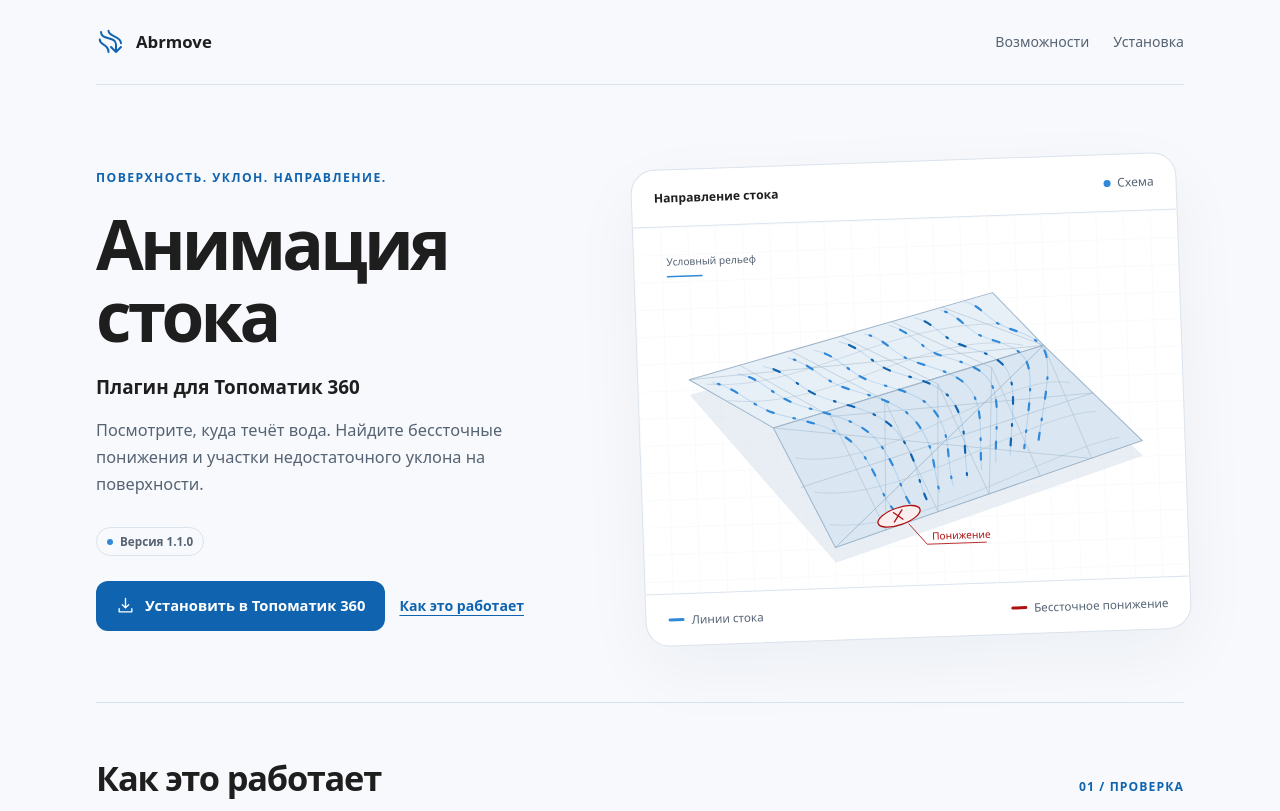
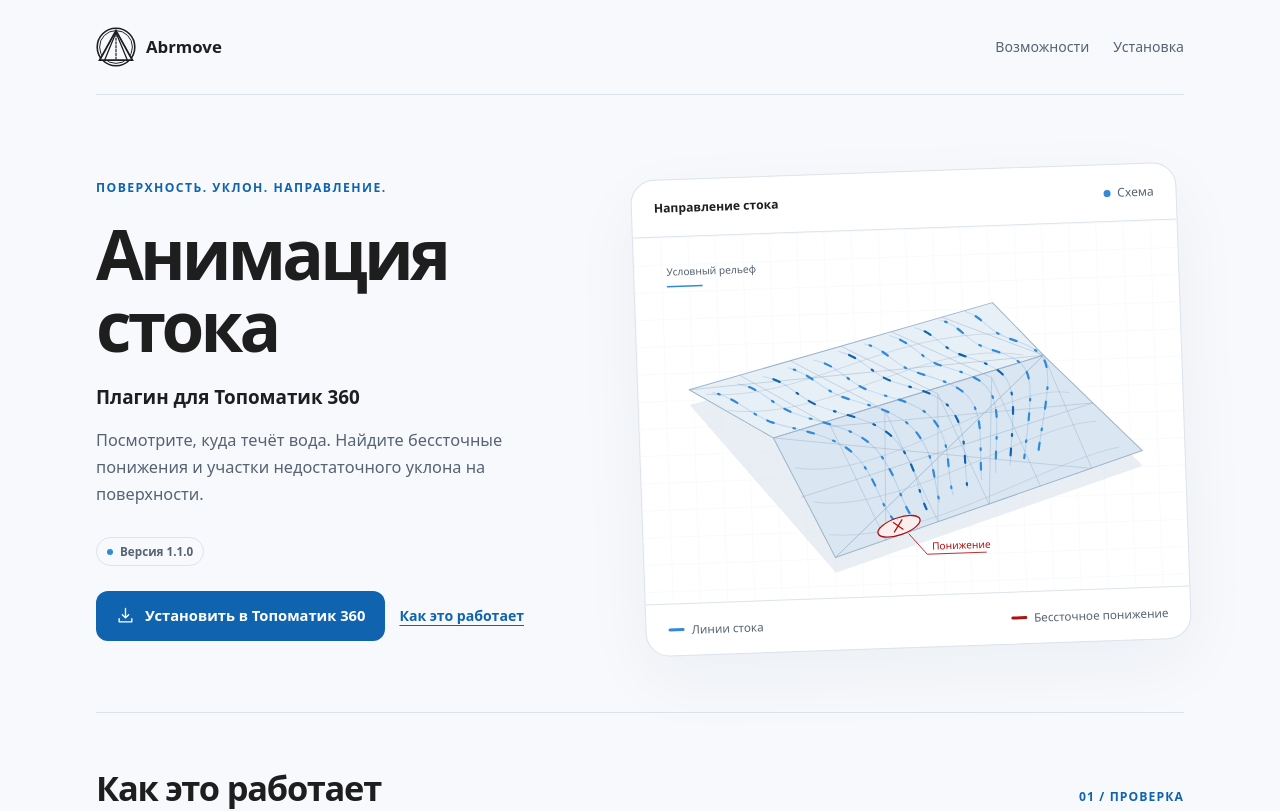
Before and after one commit to Y-Abramov/flowanim, a website: page index.html in a window 1280 px wide. Shown: the top 811 px of the page. Drawn offline with Linux system fonts and the light colour scheme.

Commit message:
Pages: ru.abr.flowanim 1.1.0

```diff
--- a/index.html
+++ b/index.html
@@ -23,6 +23,7 @@ button,a{-webkit-tap-highlight-color:transparent}
 .topbar{display:flex;align-items:center;justify-content:space-between;gap:20px;padding-block:27px;border-bottom:1px solid var(--line)}
 .brand{display:flex;align-items:center;gap:10px;font-size:1.05rem;font-weight:750;text-decoration:none;color:var(--ink)}
 .brand svg{color:var(--accent);width:30px;height:30px}
+.brand .logo{width:40px;height:40px;color:var(--ink)}
 .nav{display:flex;gap:24px;font-size:.88rem}
 .nav a{color:var(--muted);text-decoration:none}
 .nav a:hover{color:var(--accent)}
@@ -120,7 +121,7 @@ footer{padding-block:30px 34px;border-top:1px solid var(--line)}
 </defs></svg>
 <div class="wrap">
 <header class="topbar">
-<a class="brand" href="https://abrmove.ru" aria-label="Abrmove — сайт разработчика"><svg aria-hidden="true"><use href="#icon-flow"/></svg>Abrmove</a>
+<a class="brand" href="https://abrmove.ru" aria-label="Abrmove — сайт разработчика"><svg class="logo" viewBox="0 0 100 100" fill="none" aria-hidden="true"><circle cx="50" cy="50" r="47" stroke="currentColor" stroke-width="4"/><circle cx="50" cy="50" r="41" stroke="currentColor" stroke-width="2.4"/><path d="M50 9 L91 83 L9 83 Z" fill="var(--bg)" stroke="currentColor" stroke-width="4.4" stroke-linejoin="miter"/><path d="M50 14 L22 82" stroke="currentColor" stroke-width="3.2" stroke-linecap="round"/><path d="M50 14 L78 82" stroke="currentColor" stroke-width="3.2" stroke-linecap="round"/><path d="M50 18 L50 80" stroke="currentColor" stroke-width="3" stroke-dasharray="5.5 4" stroke-linecap="round"/></svg>Abrmove</a>
 <nav class="nav" aria-label="Навигация по странице"><a class="nav-details" href="#features">Возможности</a><a href="#install">Установка</a></nav>
 </header>
 <main id="main">
@@ -197,7 +198,7 @@ footer{padding-block:30px 34px;border-top:1px solid var(--line)}
 </section>
 <section class="section requirements" aria-labelledby="requirements-title">
 <h2 id="requirements-title">Требования</h2>
-<div><p><strong>Топоматик 360 Desktop 1.4+ (Windows).</strong></p><p>Веб-версия не проверялась.</p><p>Чертёж и модель не изменяются.</p></div>
+<div><p><strong>Топоматик 360 Desktop 1.4+ (Windows).</strong></p><p>Чертёж и модель не изменяются.</p></div>
 </section>
 </main>
 <footer>
```
Also changed, not shown: package.json (+1 -1 lines).
